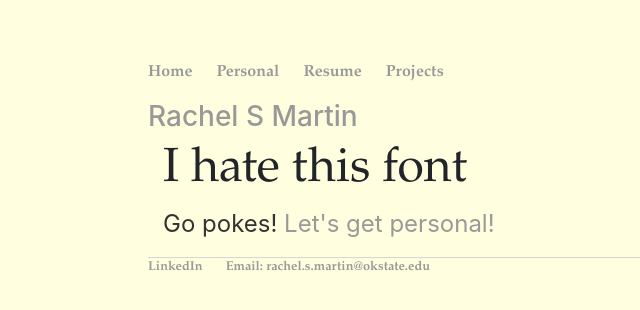
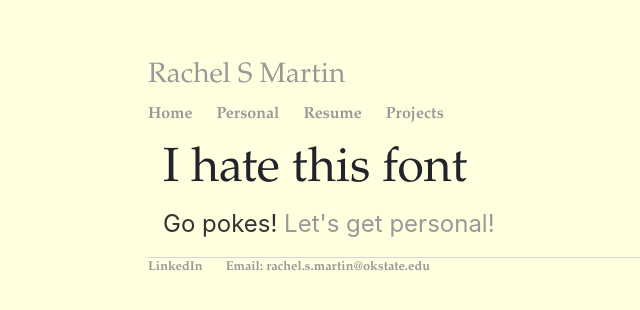
Before and after one commit to mraches/mraches.github.io, a Jekyll site: the page built from index.html, in a window 1280 px wide. Shown: the top 310 px of the page, without its empty margins (44-684 px from the left). Built offline with Jekyll 4.4.1, drawn with Linux system fonts in a browser that asks for light colours; nearby versions of some CDN libraries.

Commit message:
Update header.html

```diff
--- a/_includes/header.html
+++ b/_includes/header.html
@@ -1,11 +1,12 @@
 <div class="header">
   <nav>
     <ul>
+	<h3 class="text-muted"><a href="/">Rachel S Martin</a></h3>
 	<li><a href="/">Home</a></li>
 	<li><a href="/personal">Personal</a></li>
         <li><a href="/resume">Resume</a></li>
         <li><a href="/projects">Projects</a></li>
     </ul>
-        <h3 class="text-muted"><a href="/">Rachel S Martin</a></h3>
+
   </nav>
 </div>
```
